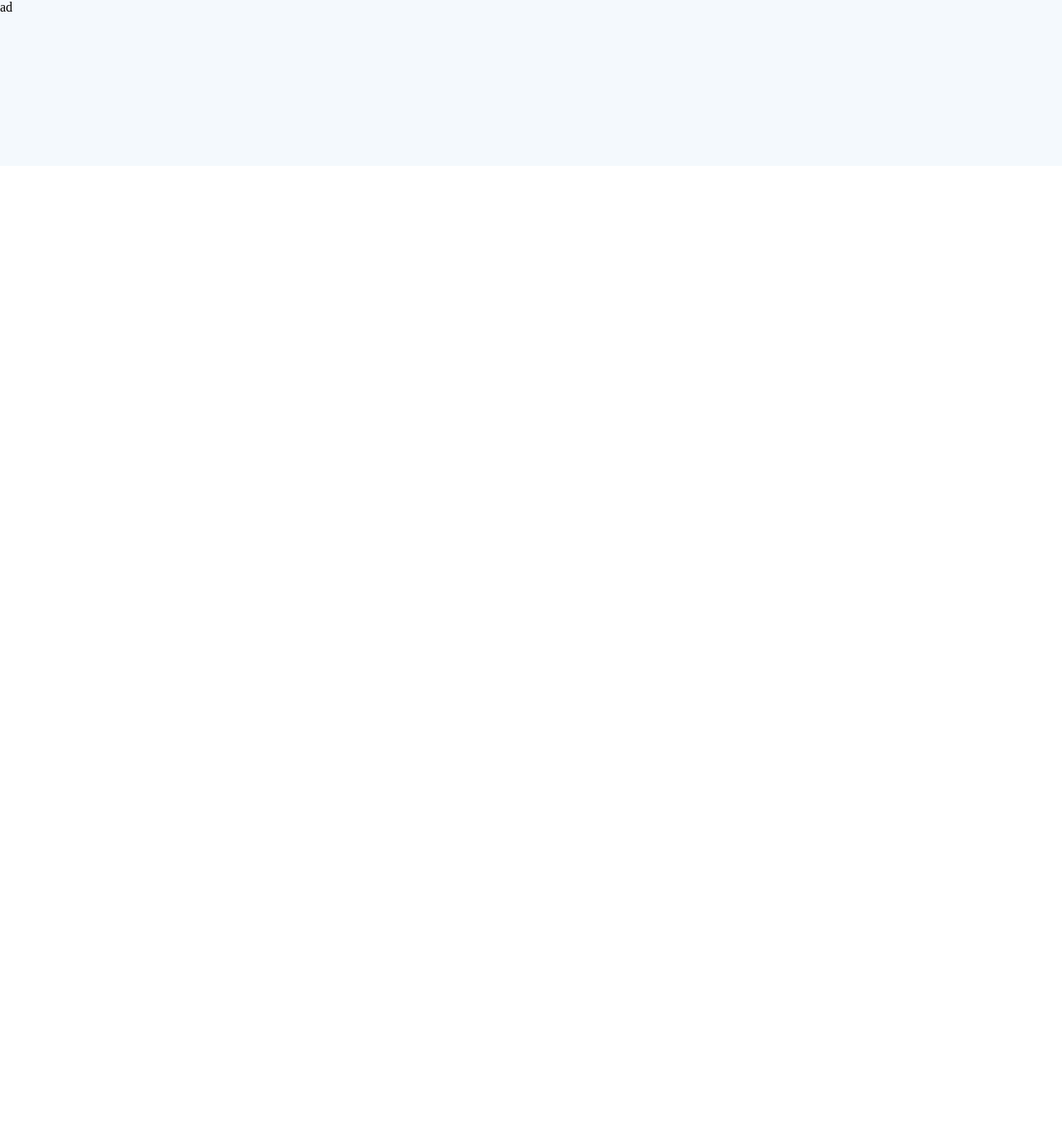
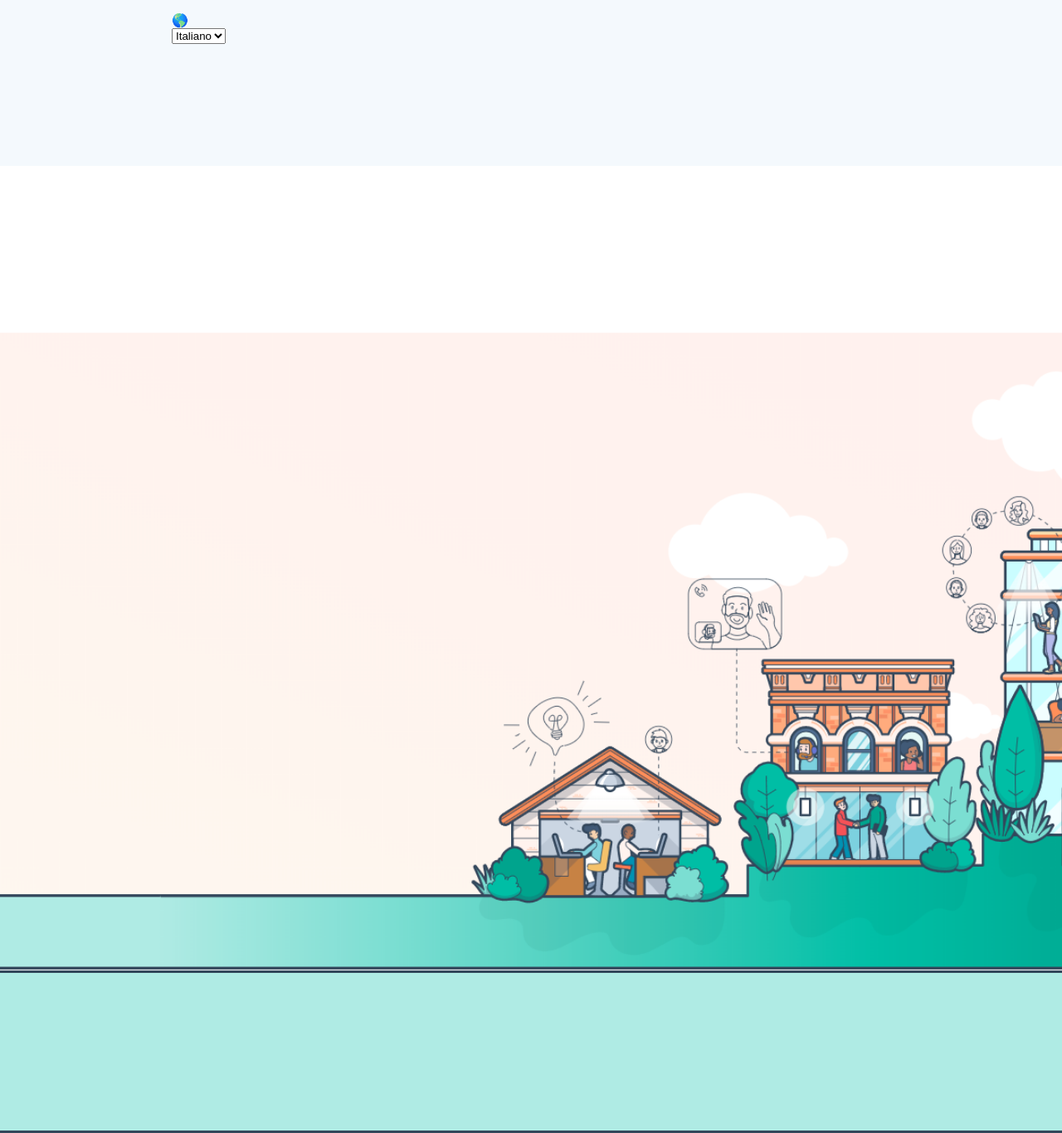
Before and after one commit to SimonePerucino/htmlcss-hubspot, a plain HTML site: page index.html in a window 1280 px wide. Shown: the whole page at 83% size. Before the commit the page ends 800 px from the top, so only its background shows below. Drawn offline with Linux system fonts and the light colour scheme.

Commit message:
implementa blocchi prima sezione e inizia cont

```diff
--- a/index.html
+++ b/index.html
@@ -11,10 +11,23 @@
 <body>
     <div>
         <!-- prima sezione -->
-        <section>
+        <section class="prima-sezione">
 
             <!-- 1° background -->
-            <div class="bg-celeste-chiaro">ad
+            <div class="bg-celeste-chiaro">
+                <div class="wrapper-1 marg-a padding-15px">
+                   <div class="float-l">&#127758;</div>
+                    <div class="float-l">
+                        <form action="url!method">
+                            <select name="scelta lingua" id="">
+                                <option value="italiano">Italiano</option>
+
+                            </select>
+                        </form>
+                    </div>
+
+
+                </div>
 
             </div>
 
@@ -28,10 +41,14 @@
 
             </div>
 
+            <hr>
+
             <!-- 4° background -->
             <div class="bg-verde">
 
             </div>
+
+            <hr>
 
 
         </section>
--- a/style.css
+++ b/style.css
@@ -18,6 +18,70 @@
     width: 100%;
 }
 
-.ng-img{
+.bg-img{
     background-image: url("img/jumbotron.png");
+    width: 100%;
+    height:770px;
+    background-size: cover;
+   }
+
+.bg-verde{
+    background-color: #afebe4;
+    width: 100%;
+    height: 190px;
 }
+
+/* immagini/colori background */
+
+/* prima sezione */
+
+/* hr prima sezione */
+
+.prima-sezione hr{
+    background-color: #33475b;
+    height: 3px;
+    border-width:0;
+}
+
+.wrapper-1{
+    width: 70%;
+}
+
+
+
+
+
+
+
+
+
+
+/* Margini */
+
+.marg-a{
+    margin:auto;
+}
+
+/* Margini */
+
+/* Padding */
+
+.padding-5px{
+    padding: 5px;
+}
+
+.padding-10px{
+    padding: 10px;
+}
+
+.padding-15px{
+    padding: 15px;
+}
+
+.padding-20px{
+    padding: 20px;
+}
+
+
+
+/* Padding */
```
